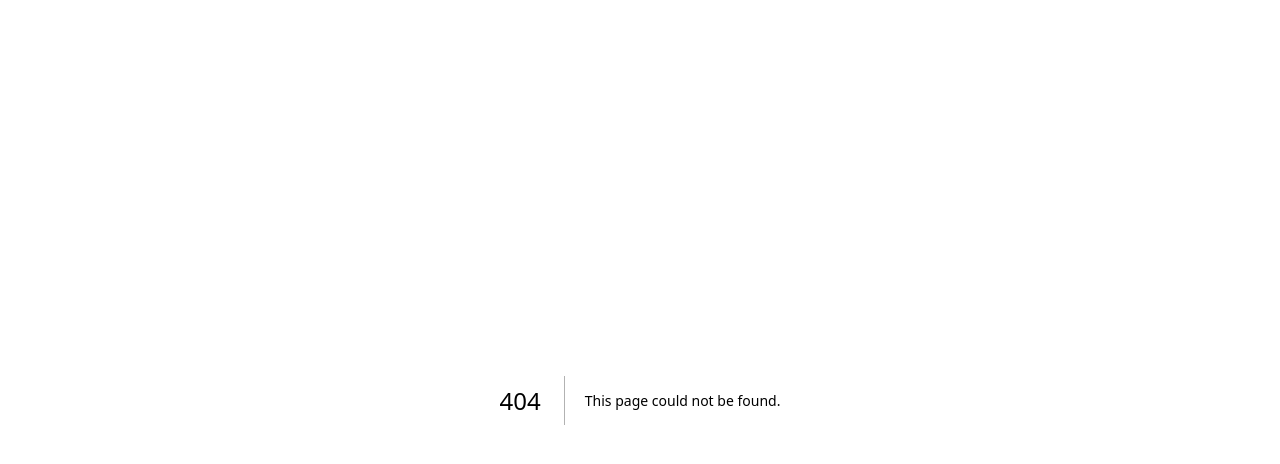
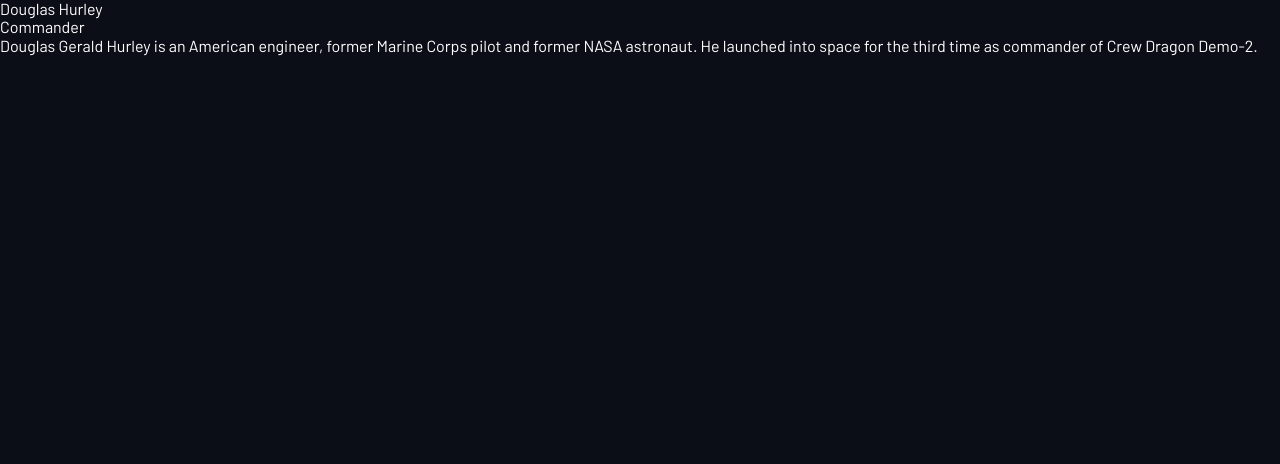
Before and after one commit to tomahawk-jupiter/space-tourism-website, a Next.js app: page /crew/douglas-hurley in a window 1280 px wide. Before the commit this address had no page. Shown: the top 464 px of the page. Built offline with nearby package versions, Linux system fonts and the light colour scheme; a web font is replaced by a local one.

Commit message:
Navbar Links and routing structure

```diff
--- /dev/null
+++ b/app/crew/[member]/page.jsx
@@ -0,0 +1,58 @@
+const crew = [
+  {
+    relativeURL: "douglas-hurley",
+    name: "Douglas Hurley",
+    images: {
+      png: "./assets/crew/image-douglas-hurley.png",
+      webp: "./assets/crew/image-douglas-hurley.webp",
+    },
+    role: "Commander",
+    bio: "Douglas Gerald Hurley is an American engineer, former Marine Corps pilot and former NASA astronaut. He launched into space for the third time as commander of Crew Dragon Demo-2.",
+  },
+  {
+    relativeURL: "mark-shuttleworth",
+    name: "Mark Shuttleworth",
+    images: {
+      png: "./assets/crew/image-mark-shuttleworth.png",
+      webp: "./assets/crew/image-mark-shuttleworth.webp",
+    },
+    role: "Mission Specialist",
+    bio: "Mark Richard Shuttleworth is the founder and CEO of Canonical, the company behind the Linux-based Ubuntu operating system. Shuttleworth became the first South African to travel to space as a space tourist.",
+  },
+  {
+    relativeURL: "victor-glover",
+    name: "Victor Glover",
+    images: {
+      png: "./assets/crew/image-victor-glover.png",
+      webp: "./assets/crew/image-victor-glover.webp",
+    },
+    role: "Pilot",
+    bio: "Pilot on the first operational flight of the SpaceX Crew Dragon to the International Space Station. Glover is a commander in the U.S. Navy where he pilots an F/A-18.He was a crew member of Expedition 64, and served as a station systems flight engineer.",
+  },
+  {
+    relativeURL: "anousheh-ansari",
+    name: "Anousheh Ansari",
+    images: {
+      png: "./assets/crew/image-anousheh-ansari.png",
+      webp: "./assets/crew/image-anousheh-ansari.webp",
+    },
+    role: "Flight Engineer",
+    bio: "Anousheh Ansari is an Iranian American engineer and co-founder of Prodea Systems. Ansari was the fourth self-funded space tourist, the first self-funded woman to fly to the ISS, and the first Iranian in space.",
+  },
+];
+
+const Crew = ({ params }) => {
+  const crewMember = crew.find(
+    (member) => member.relativeURL === params.member
+  );
+
+  return (
+    <>
+      <div>{crewMember.name}</div>
+      <div>{crewMember.role}</div>
+      <div>{crewMember.bio}</div>
+    </>
+  );
+};
+
+export default Crew;
```
Also changed, not shown: app/components/Header.jsx (+6 -2 lines), app/technology/[tech]/page.jsx (added, +45 -0 lines).
